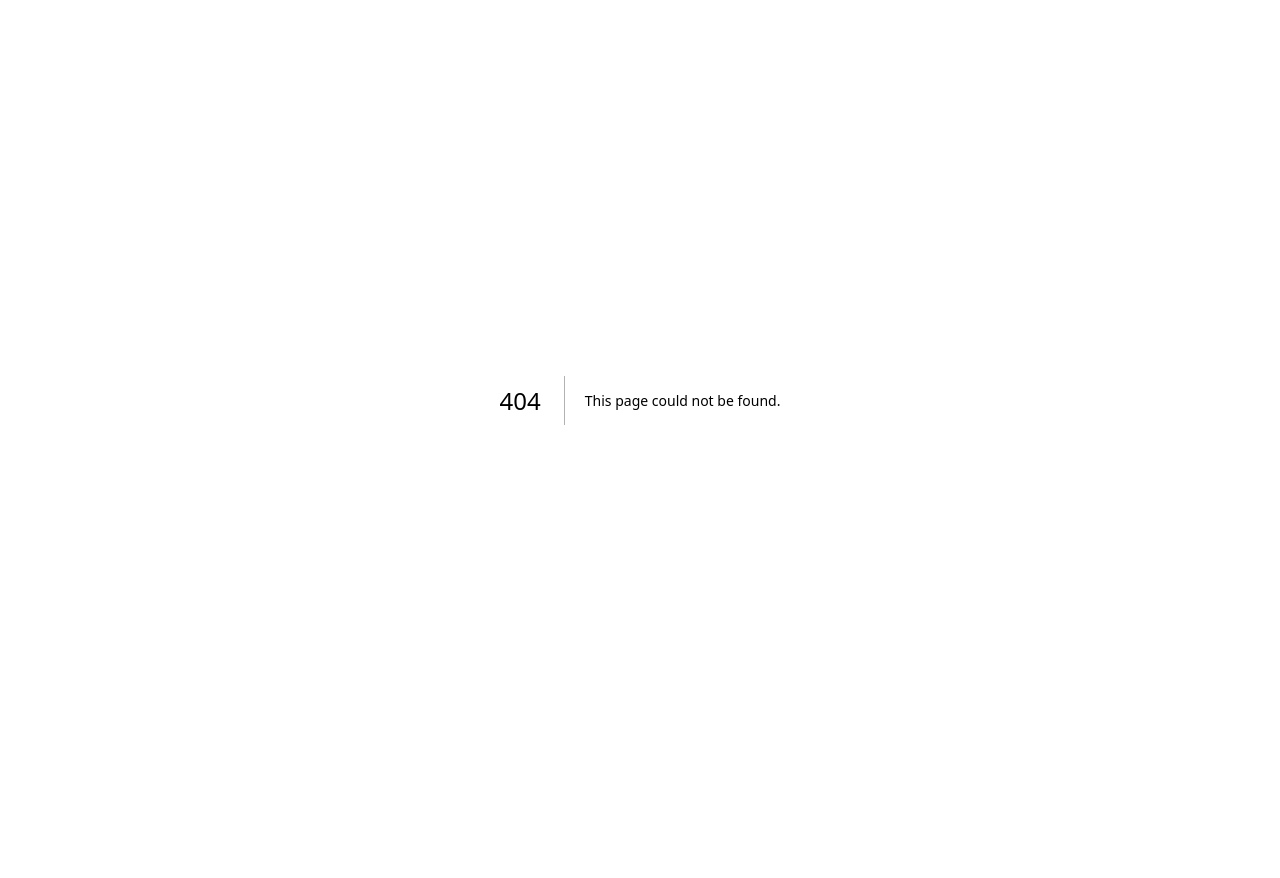
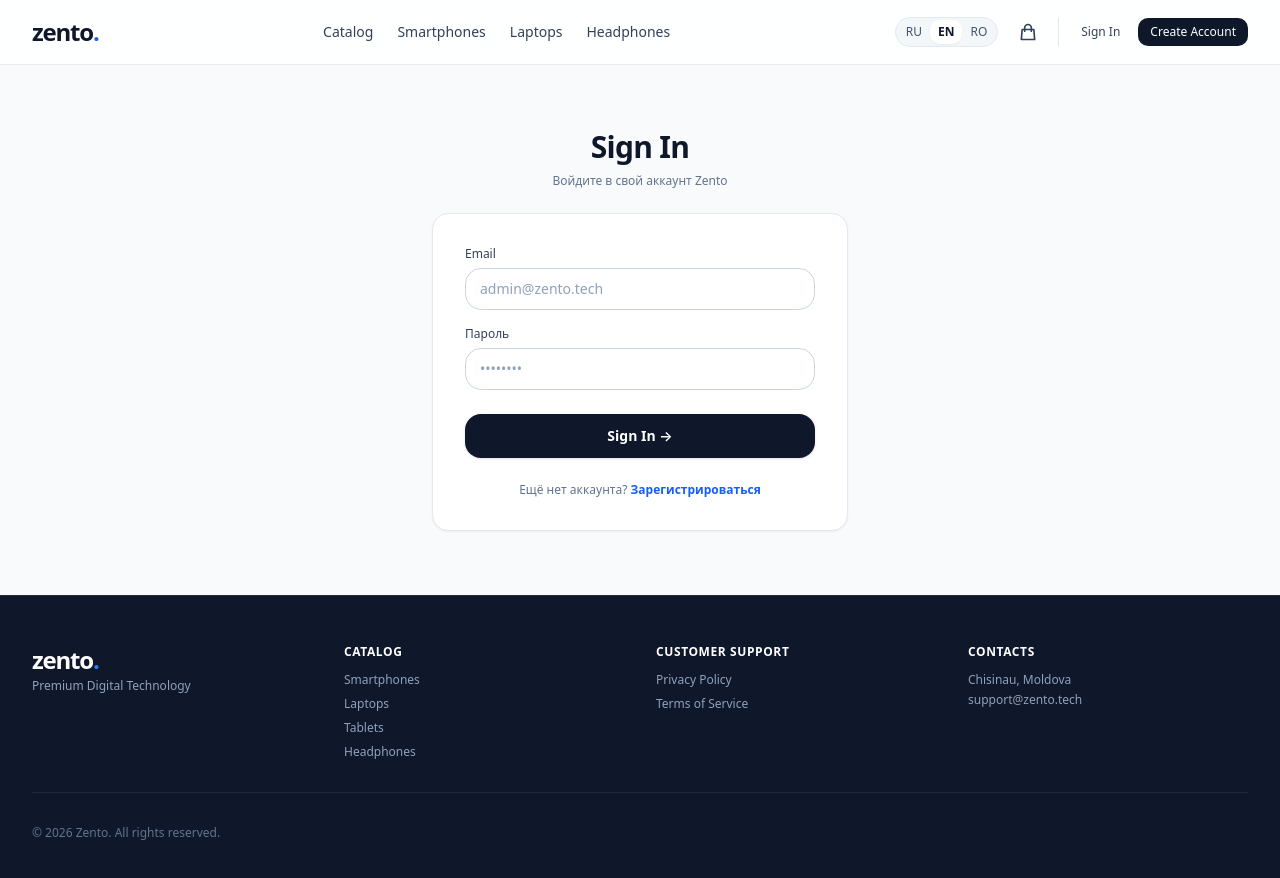
Before and after one commit to NikitaDmitrenco/zento, a Next.js app: page /en/auth/login in a window 1280 px wide. Before the commit this address had no page. Shown: the top 878 px of the page. Before the commit the page ends 800 px from the top, so only its background shows below. Built offline with nearby package versions, Linux system fonts and the light colour scheme; no server answers.

Commit message:
feat: implement localized login and registration UI pages

```diff
--- /dev/null
+++ b/src/app/[locale]/auth/login/page.tsx
@@ -0,0 +1,42 @@
+import { notFound } from "next/navigation";
+import { isValidLocale, Locale } from "../../../../i18n/config";
+import { getDictionary } from "../../../../i18n/get-dictionary";
+import { LoginForm } from "../../../../components/auth/login-form";
+
+export async function generateMetadata({ params }: { params: Promise<{ locale: string }> }) {
+  const { locale } = await params;
+  if (!isValidLocale(locale)) return {};
+  const dict = await getDictionary(locale);
+
+  return {
+    title: dict.common.login,
+  };
+}
+
+export default async function LoginPage({
+  params,
+}: {
+  params: Promise<{ locale: string }>;
+}) {
+  const { locale } = await params;
+  if (!isValidLocale(locale)) notFound();
+
+  const dict = await getDictionary(locale as Locale);
+
+  return (
+    <main className="max-w-md mx-auto px-4 py-16 space-y-6">
+      <div className="text-center space-y-2">
+        <h1 className="text-2xl sm:text-3xl font-extrabold text-slate-900 tracking-tight">
+          {dict.common.login}
+        </h1>
+        <p className="text-xs text-slate-500">
+          Войдите в свой аккаунт Zento
+        </p>
+      </div>
+
+      <div className="bg-white p-6 sm:p-8 rounded-2xl border border-slate-200 shadow-xs">
+        <LoginForm locale={locale as Locale} dict={dict} />
+      </div>
+    </main>
+  );
+}
--- /dev/null
+++ b/src/app/[locale]/auth/register/page.tsx
@@ -0,0 +1,41 @@
+import { notFound } from "next/navigation";
+import { isValidLocale, Locale } from "../../../../i18n/config";
+import { getDictionary } from "../../../../i18n/get-dictionary";
+import { RegisterForm } from "../../../../components/auth/register-form";
+
+export async function generateMetadata({ params }: { params: Promise<{ locale: string }> }) {
+  const { locale } = await params;
+  if (!isValidLocale(locale)) return {};
+
+  return {
+    title: "Регистрация | Zento",
+  };
+}
+
+export default async function RegisterPage({
+  params,
+}: {
+  params: Promise<{ locale: string }>;
+}) {
+  const { locale } = await params;
+  if (!isValidLocale(locale)) notFound();
+
+  const dict = await getDictionary(locale as Locale);
+
+  return (
+    <main className="max-w-md mx-auto px-4 py-16 space-y-6">
+      <div className="text-center space-y-2">
+        <h1 className="text-2xl sm:text-3xl font-extrabold text-slate-900 tracking-tight">
+          Создание аккаунта
+        </h1>
+        <p className="text-xs text-slate-500">
+          Присоединяйтесь к интернет-магазину Zento
+        </p>
+      </div>
+
+      <div className="bg-white p-6 sm:p-8 rounded-2xl border border-slate-200 shadow-xs">
+        <RegisterForm locale={locale as Locale} dict={dict} />
+      </div>
+    </main>
+  );
+}
--- a/src/app/admin/layout.tsx
+++ b/src/app/admin/layout.tsx
@@ -12,7 +12,7 @@ export default async function AdminLayout({ children }: { children: React.ReactN
 
   // Server-side authorization check for ADMIN role
   if (!session || session.role !== "ADMIN") {
-    redirect("/auth/login?callbackUrl=/admin");
+    redirect("/ru/auth/login?callbackUrl=/admin");
   }
 
   return (
--- /dev/null
+++ b/src/components/auth/login-form.tsx
@@ -0,0 +1,97 @@
+"use client";
+
+import { useState } from "react";
+import { useRouter, useSearchParams } from "next/navigation";
+import Link from "next/link";
+import { Locale } from "../../i18n/config";
+import { Dictionary } from "../../i18n/get-dictionary";
+import { Input } from "../ui/input";
+import { Button } from "../ui/button";
+
+export function LoginForm({ locale, dict }: { locale: Locale; dict: Dictionary }) {
+  const router = useRouter();
+  const searchParams = useSearchParams();
+  const callbackUrl = searchParams.get("callbackUrl") || `/${locale}`;
+
+  const [email, setEmail] = useState("");
+  const [password, setPassword] = useState("");
+  const [loading, setLoading] = useState(false);
+  const [errorMsg, setErrorMsg] = useState("");
+
+  const handleSubmit = async (e: React.FormEvent) => {
+    e.preventDefault();
+    setLoading(true);
+    setErrorMsg("");
+
+    try {
+      const res = await fetch("/api/auth/login", {
+        method: "POST",
+        headers: { "Content-Type": "application/json" },
+        body: JSON.stringify({ email, password }),
+      });
+
+      const data = await res.json();
+
+      if (!res.ok) {
+        setErrorMsg(data.error || "Failed to sign in");
+        setLoading(false);
+        return;
+      }
+
+      // Check if logged in user is admin and redirecting to admin
+      if (data.user?.role === "ADMIN" && callbackUrl.includes("/admin")) {
+        router.push("/admin");
+      } else {
+        router.push(callbackUrl);
+      }
+      router.refresh();
+    } catch {
+      setErrorMsg("An unexpected error occurred. Please try again.");
+      setLoading(false);
+    }
+  };
+
+  return (
+    <form onSubmit={handleSubmit} className="space-y-4">
+      {errorMsg && (
+        <div className="p-3 bg-red-50 border border-red-200 text-red-700 rounded-lg text-xs font-medium">
+          {errorMsg}
+        </div>
+      )}
+
+      <Input
+        label="Email"
+        type="email"
+        required
+        placeholder="admin@zento.tech"
+        value={email}
+        onChange={(e) => setEmail(e.target.value)}
+      />
+
+      <Input
+        label="Пароль"
+        type="password"
+        required
+        placeholder="••••••••"
+        value={password}
+        onChange={(e) => setPassword(e.target.value)}
+      />
+
+      <Button
+        type="submit"
+        isLoading={loading}
+        size="lg"
+        className="w-full bg-slate-900 hover:bg-slate-800 text-white font-semibold py-3 text-sm mt-2"
+      >
+        {dict.common.login} →
+      </Button>
+
+      <div className="text-center pt-2 text-xs text-slate-500">
+        Ещё нет аккаунта?{" "}
+        <Link href={`/${locale}/auth/register`} className="font-semibold text-blue-600 hover:underline">
+          Зарегистрироваться
+        </Link>
+      </div>
+    </form>
+  );
+}
--- /dev/null
+++ b/src/components/auth/register-form.tsx
@@ -0,0 +1,100 @@
+"use client";
+
+import { useState } from "react";
+import { useRouter } from "next/navigation";
+import Link from "next/link";
+import { Locale } from "../../i18n/config";
+import { Dictionary } from "../../i18n/get-dictionary";
+import { Input } from "../ui/input";
+import { Button } from "../ui/button";
+
+export function RegisterForm({ locale, dict }: { locale: Locale; dict: Dictionary }) {
+  const router = useRouter();
+
+  const [name, setName] = useState("");
+  const [email, setEmail] = useState("");
+  const [password, setPassword] = useState("");
+  const [loading, setLoading] = useState(false);
+  const [errorMsg, setErrorMsg] = useState("");
+
+  const handleSubmit = async (e: React.FormEvent) => {
+    e.preventDefault();
+    setLoading(true);
+    setErrorMsg("");
+
+    try {
+      const res = await fetch("/api/auth/register", {
+        method: "POST",
+        headers: { "Content-Type": "application/json" },
+        body: JSON.stringify({ name, email, password }),
+      });
+
+      const data = await res.json();
+
+      if (!res.ok) {
+        setErrorMsg(data.error || "Failed to create account");
+        setLoading(false);
+        return;
+      }
+
+      router.push(`/${locale}`);
+      router.refresh();
+    } catch {
+      setErrorMsg("An unexpected error occurred. Please try again.");
+      setLoading(false);
+    }
+  };
+
+  return (
+    <form onSubmit={handleSubmit} className="space-y-4">
+      {errorMsg && (
+        <div className="p-3 bg-red-50 border border-red-200 text-red-700 rounded-lg text-xs font-medium">
+          {errorMsg}
+        </div>
+      )}
+
+      <Input
+        label="Имя"
+        type="text"
+        required
+        placeholder="Иван Петров"
+        value={name}
+        onChange={(e) => setName(e.target.value)}
+      />
+
+      <Input
+        label="Email"
+        type="email"
+        required
+        placeholder="ivan@zento.tech"
+        value={email}
+        onChange={(e) => setEmail(e.target.value)}
+      />
+
+      <Input
+        label="Пароль"
+        type="password"
+        required
+        placeholder="••••••••"
+        value={password}
+        onChange={(e) => setPassword(e.target.value)}
+      />
+
+      <Button
+        type="submit"
+        isLoading={loading}
+        size="lg"
+        className="w-full bg-slate-900 hover:bg-slate-800 text-white font-semibold py-3 text-sm mt-2"
+      >
+        Зарегистрироваться →
+      </Button>
+
+      <div className="text-center pt-2 text-xs text-slate-500">
+        Уже есть аккаунт?{" "}
+        <Link href={`/${locale}/auth/login`} className="font-semibold text-blue-600 hover:underline">
+          Войти
+        </Link>
+      </div>
+    </form>
+  );
+}
--- a/src/middleware.ts
+++ b/src/middleware.ts
@@ -14,7 +14,7 @@ export async function middleware(request: NextRequest) {
     const token = request.cookies.get("zento_session")?.value;
 
     if (!token) {
-      const loginUrl = new URL("/auth/login", request.url);
+      const loginUrl = new URL("/ru/auth/login", request.url);
       loginUrl.searchParams.set("callbackUrl", pathname);
       return NextResponse.redirect(loginUrl);
     }
@@ -26,7 +26,7 @@ export async function middleware(request: NextRequest) {
         return new NextResponse("Forbidden: Admin access required", { status: 403 });
       }
     } catch {
-      const loginUrl = new URL("/auth/login", request.url);
+      const loginUrl = new URL("/ru/auth/login", request.url);
       return NextResponse.redirect(loginUrl);
     }
   }
```
